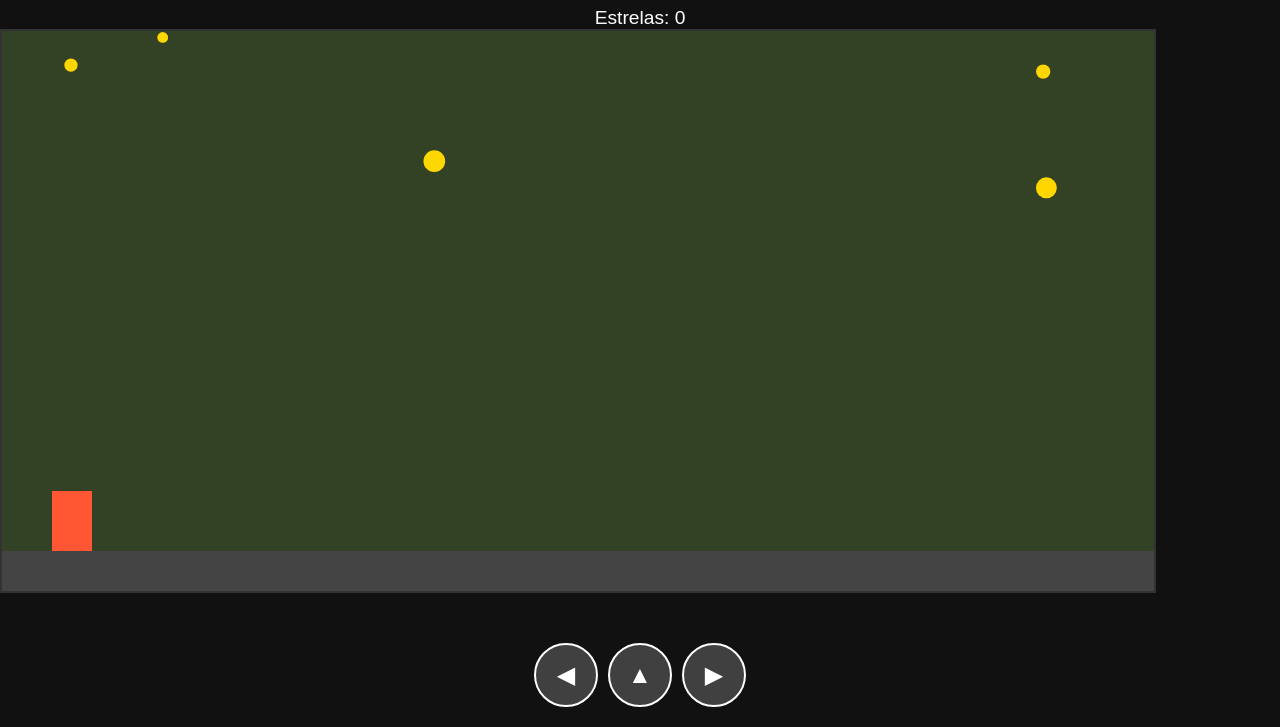
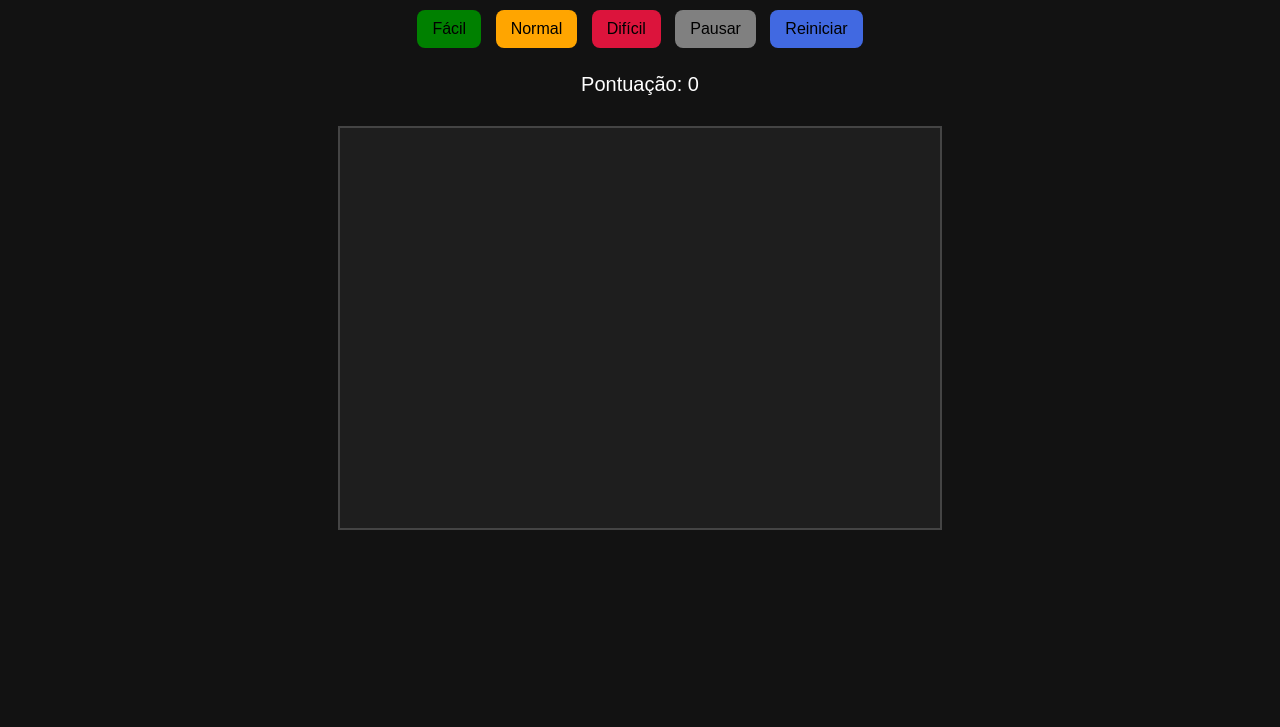
Before and after one commit to gabrielemiliano-cc/Jogo-teste, a plain HTML site: page Index.html in a window 1280 px wide. Shown: the part 73-800 px from the top of the page. Drawn offline with Linux system fonts and the light colour scheme.

Commit message:
Atualizar o Index.html

```diff
--- a/Index.html
+++ b/Index.html
@@ -2,212 +2,138 @@
 <html lang="pt-BR">
 <head>
     <meta charset="UTF-8">
-  <meta name="viewport" content="width=device-width, initial-scale=1.0">
-  <title>Jogo do Boneco Único</title>
+    <title>Jogo do Quadro</title>
     <style>
         body {
-      margin: 0;
-      overflow: hidden;
             font-family: Arial, sans-serif;
-      background: #111;
-      color: #fff;
-      text-align: center;
-    }
-    canvas {
-      display: block;
-      background: #eee;
-      border: 2px solid #333;
-    }
-    #scoreboard {
-      font-size: 1.2em;
-      margin-top: 10px;
-    }
-    /* Estilos dos botões virtuais */
-    .controls {
-      position: fixed;
-      bottom: 20px;
-      width: 100%;
-      display: flex;
-      justify-content: center;
-      gap: 10px;
-    }
-    .button {
-      width: 60px;
-      height: 60px;
-      background: rgba(255, 255, 255, 0.2);
-      border: 2px solid white;
-      border-radius: 50%;
-      font-size: 24px;
+            background-color: #121212;
             color: white;
             text-align: center;
-      line-height: 60px;
+            margin: 0;
+            padding: 0;
+        }
+        h1 {
+            margin-top: 20px;
+        }
+        #gameArea {
+            position: relative;
+            width: 600px;
+            height: 400px;
+            margin: 30px auto;
+            background-color: #1e1e1e;
+            border: 2px solid #444;
+        }
+        #box {
+            position: absolute;
+            width: 50px;
+            height: 50px;
+            background-color: red;
+            display: none;
             cursor: pointer;
-      user-select: none;
+            border-radius: 8px;
         }
-    .button:active {
-      background: rgba(255, 255, 255, 0.5);
+        .controls {
+            margin: 20px;
+        }
+        button {
+            padding: 10px 15px;
+            margin: 5px;
+            border: none;
+            border-radius: 8px;
+            cursor: pointer;
+            font-size: 16px;
+        }
+        .easy { background-color: green; }
+        .normal { background-color: orange; }
+        .hard { background-color: crimson; }
+        .pause { background-color: gray; }
+        .restart { background-color: royalblue; }
+        #scoreDisplay {
+            font-size: 20px;
         }
     </style>
 </head>
 <body>
-  <h1>Jogo do Boneco Único</h1>
-  <div id="scoreboard">Estrelas: 0</div>
-  <canvas id="gameCanvas"></canvas>
 
-  <!-- Controles para mobile -->
+    <h1>Jogo do Quadro Aleatório</h1>
+
     <div class="controls">
-    <div class="button" id="left">◀</div>
-    <div class="button" id="jump">▲</div>
-    <div class="button" id="right">▶</div>
+        <button class="easy" onclick="startGame('easy')">Fácil</button>
+        <button class="normal" onclick="startGame('normal')">Normal</button>
+        <button class="hard" onclick="startGame('hard')">Difícil</button>
+        <button class="pause" onclick="togglePause()">Pausar</button>
+        <button class="restart" onclick="resetGame()">Reiniciar</button>
+    </div>
+
+    <div id="scoreDisplay">Pontuação: 0</div>
+
+    <div id="gameArea">
+        <div id="box" onclick="hitBox()"></div>
     </div>
 
     <script>
-    const canvas = document.getElementById('gameCanvas');
-    const ctx = canvas.getContext('2d');
-
-    // Ajustar canvas ao tamanho da tela
-    function resizeCanvas() {
-      canvas.width = window.innerWidth * 0.9;
-      canvas.height = window.innerHeight * 0.7;
-    }
-    resizeCanvas();
-    window.addEventListener('resize', resizeCanvas);
+        const box = document.getElementById("box");
+        const gameArea = document.getElementById("gameArea");
+        const scoreDisplay = document.getElementById("scoreDisplay");
 
         let score = 0;
-    const scoreboard = document.getElementById('scoreboard');
+        let gameInterval;
+        let gameSpeed = 1000;
+        let isPaused = false;
 
-    const boneco = {
-      x: 50,
-      y: canvas.height - 80,
-      width: 40,
-      height: 60,
-      color: '#FF5733',
-      dx: 0,
-      dy: 0,
-      speed: 3,
-      jumping: false,
-      gravity: 0.5,
-      jumpForce: -10,
+        const difficulties = {
+            easy: 1500,
+            normal: 1000,
+            hard: 600
         };
 
-    const plataformas = [{ x: 0, y: canvas.height - 40, width: canvas.width, height: 40 }];
-
-    const estrelas = [];
-    const maxEstrelas = 5;
-
-    const keys = {};
-
-    document.addEventListener('keydown', (e) => { keys[e.code] = true; });
-    document.addEventListener('keyup', (e) => { keys[e.code] = false; });
-
-    function update() {
-      if (keys['ArrowRight'] || keys['KeyD']) {
-        boneco.dx = boneco.speed;
-      } else if (keys['ArrowLeft'] || keys['KeyA']) {
-        boneco.dx = -boneco.speed;
-      } else {
-        boneco.dx = 0;
+        function startGame(level) {
+            clearInterval(gameInterval);
+            gameSpeed = difficulties[level];
+            score = 0;
+            scoreDisplay.textContent = "Pontuação: 0";
+            isPaused = false;
+            box.style.display = "block";
+            moveBox();
+            gameInterval = setInterval(moveBox, gameSpeed);
         }
 
-      if ((keys['ArrowUp'] || keys['KeyW'] || keys['Space']) && !boneco.jumping) {
-        boneco.dy = boneco.jumpForce;
-        boneco.jumping = true;
+        function moveBox() {
+            if (isPaused) return;
+
+            const areaWidth = gameArea.clientWidth - box.offsetWidth;
+            const areaHeight = gameArea.clientHeight - box.offsetHeight;
+            const x = Math.floor(Math.random() * areaWidth);
+            const y = Math.floor(Math.random() * areaHeight);
+
+            box.style.left = x + "px";
+            box.style.top = y + "px";
         }
 
-      boneco.dy += boneco.gravity;
-      boneco.x += boneco.dx;
-      boneco.y += boneco.dy;
-
-      plataformas.forEach((plat) => {
-        if (
-          boneco.x < plat.x + plat.width &&
-          boneco.x + boneco.width > plat.x &&
-          boneco.y < plat.y + plat.height &&
-          boneco.y + boneco.height > plat.y
-        ) {
-          if (boneco.dy >= 0) {
-            boneco.y = plat.y - boneco.height;
-            boneco.dy = 0;
-            boneco.jumping = false;
+        function hitBox() {
+            if (!isPaused) {
+                score++;
+                scoreDisplay.textContent = "Pontuação: " + score;
+                moveBox(); // Move imediatamente após acerto
             }
         }
-      });
 
-      if (boneco.x < 0) boneco.x = 0;
-      if (boneco.x + boneco.width > canvas.width) boneco.x = canvas.width - boneco.width;
-      if (boneco.y + boneco.height > canvas.height) {
-        boneco.y = canvas.height - boneco.height;
-        boneco.dy = 0;
-        boneco.jumping = false;
+        function togglePause() {
+            isPaused = !isPaused;
+            if (isPaused) {
+                box.style.display = "none";
+            } else {
+                box.style.display = "block";
+            }
         }
 
-      estrelas.forEach((estrela, index) => {
-        if (
-          boneco.x < estrela.x + estrela.size &&
-          boneco.x + boneco.width > estrela.x &&
-          boneco.y < estrela.y + estrela.size &&
-          boneco.y + boneco.height > estrela.y
-        ) {
-          estrelas.splice(index, 1);
-          score++;
-          scoreboard.textContent = `Estrelas: ${score}`;
+        function resetGame() {
+            clearInterval(gameInterval);
+            score = 0;
+            scoreDisplay.textContent = "Pontuação: 0";
+            box.style.display = "none";
         }
-      });
+    </script>
 
-      if (estrelas.length < maxEstrelas) criarEstrela();
-    }
-
-    function criarEstrela() {
-      const size = Math.random() * 15 + 10;
-      const x = Math.random() * (canvas.width - size);
-      const y = Math.random() * (canvas.height / 2);
-      estrelas.push({ x, y, size, color: '#FFD700' });
-    }
-
-    let hue = 0;
-
-    function draw() {
-      hue = (hue + 0.3) % 360;
-      ctx.fillStyle = `hsl(${hue}, 30%, 20%)`;
-      ctx.fillRect(0, 0, canvas.width, canvas.height);
-
-      ctx.fillStyle = '#444';
-      plataformas.forEach((plat) => {
-        ctx.fillRect(plat.x, plat.y, plat.width, plat.height);
-      });
-
-      ctx.fillStyle = boneco.color;
-      ctx.fillRect(boneco.x, boneco.y, boneco.width, boneco.height);
-
-      estrelas.forEach((estrela) => {
-        ctx.fillStyle = estrela.color;
-        ctx.beginPath();
-        ctx.arc(estrela.x, estrela.y, estrela.size / 2, 0, Math.PI * 2);
-        ctx.fill();
-      });
-    }
-
-    function loop() {
-      update();
-      draw();
-      requestAnimationFrame(loop);
-    }
-
-    loop();
-
-    // Controles para mobile
-    document.getElementById('left').addEventListener('touchstart', () => { keys['ArrowLeft'] = true; });
-    document.getElementById('left').addEventListener('touchend', () => { keys['ArrowLeft'] = false; });
-
-    document.getElementById('right').addEventListener('touchstart', () => { keys['ArrowRight'] = true; });
-    document.getElementById('right').addEventListener('touchend', () => { keys['ArrowRight'] = false; });
-
-    document.getElementById('jump').addEventListener('touchstart', () => {
-      if (!boneco.jumping) {
-        keys['ArrowUp'] = true;
-        setTimeout(() => { keys['ArrowUp'] = false; }, 100);
-      }
-    });
-  </script>
 </body>
 </html>
```
Lines whose indentation alone changed are shown as unchanged.
